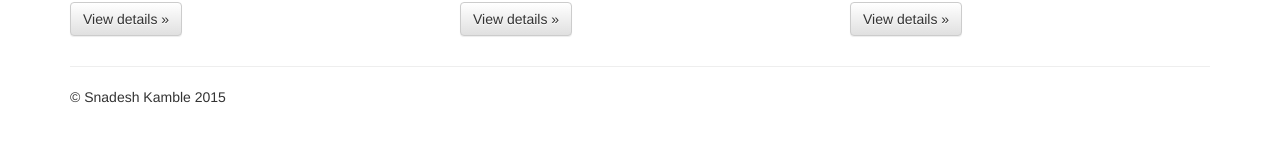
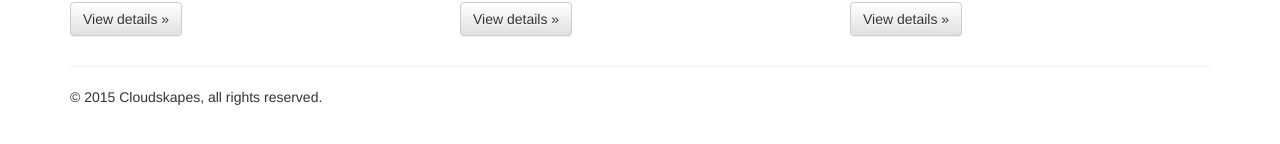
Before and after one commit to SandeshKamble001/starter-web, a plain HTML site: page index.html in a window 1280 px wide. Shown: the part 582-726 px from the top of the page. Drawn offline with nearby package versions, Linux system fonts and the light colour scheme.

Commit message:
local: updating index.html copyright notice

```diff
--- a/index.html
+++ b/index.html
@@ -87,7 +87,7 @@
       <hr>
 
       <footer>
-        <p>&copy; Snadesh Kamble 2015</p>
+        <p>&copy; 2015 Cloudskapes, all rights reserved.</p>
       </footer>
     </div> <!-- /container -->        <script src="//ajax.googleapis.com/ajax/libs/jquery/1.11.2/jquery.min.js"></script>
         <script>window.jQuery || document.write('<script src="js/vendor/jquery-1.11.2.min.js"><\/script>')</script>
```
